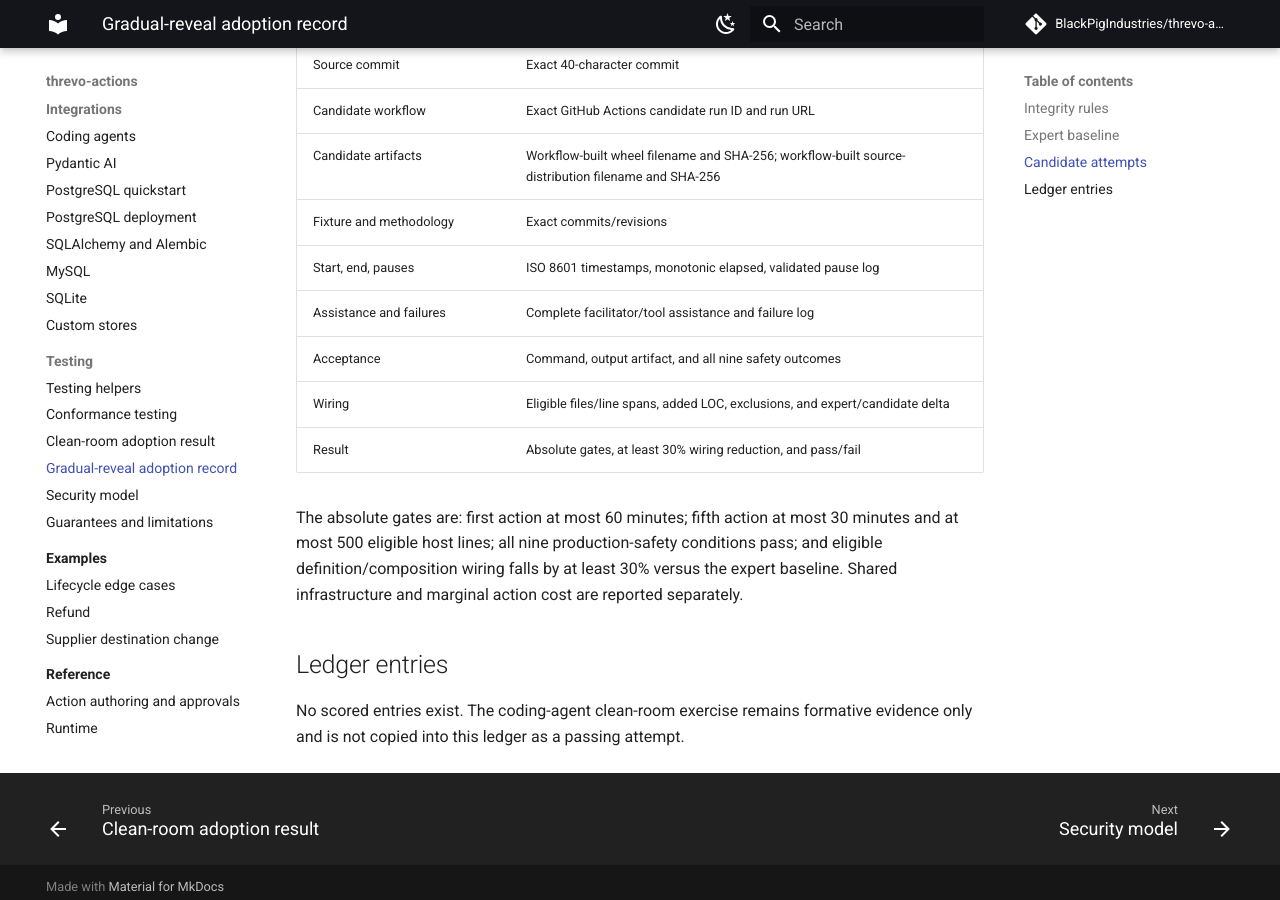
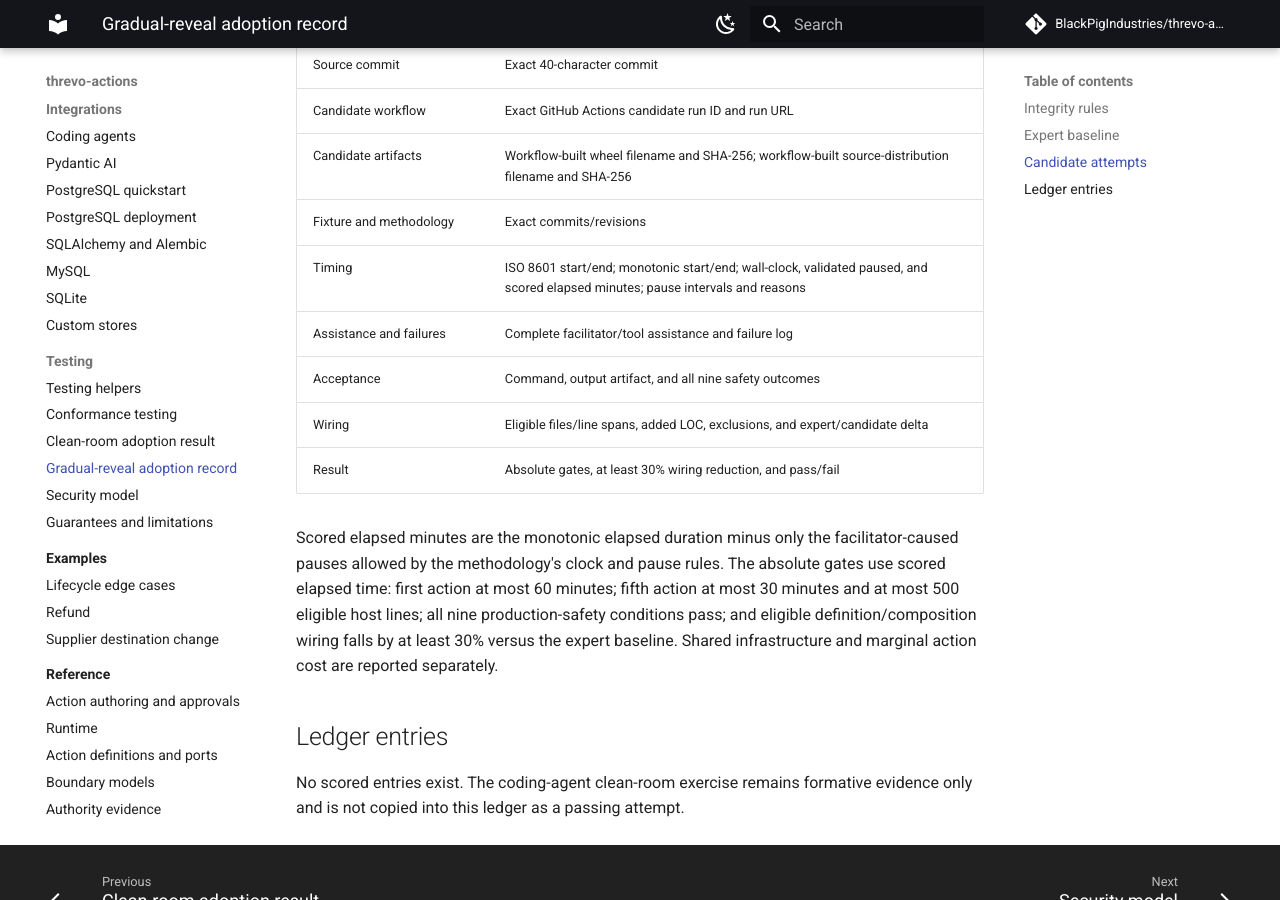
Before and after one commit to BlackPigIndustries/threvo-actions, an MkDocs documentation site: the page built from docs/testing/gradual-reveal-adoption.md, in a window 1280 px wide and 900 px high, scrolled down 1260 px. Built offline with MkDocs 1.6.1 and Material for MkDocs 9.7.7, drawn with Linux system fonts in a browser that asks for light colours; comment, search, counter and statistics services are not loaded.

Commit message:
docs(adoption): make scored timing explicit

```diff
--- a/docs/testing/gradual-reveal-adoption.md
+++ b/docs/testing/gradual-reveal-adoption.md
@@ -48,17 +48,19 @@
 | Candidate workflow | Exact GitHub Actions candidate run ID and run URL |
 | Candidate artifacts | Workflow-built wheel filename and SHA-256; workflow-built source-distribution filename and SHA-256 |
 | Fixture and methodology | Exact commits/revisions |
-| Start, end, pauses | ISO 8601 timestamps, monotonic elapsed, validated pause log |
+| Timing | ISO 8601 start/end; monotonic start/end; wall-clock, validated paused, and scored elapsed minutes; pause intervals and reasons |
 | Assistance and failures | Complete facilitator/tool assistance and failure log |
 | Acceptance | Command, output artifact, and all nine safety outcomes |
 | Wiring | Eligible files/line spans, added LOC, exclusions, and expert/candidate delta |
 | Result | Absolute gates, at least 30% wiring reduction, and pass/fail |
 
-The absolute gates are: first action at most 60 minutes; fifth action at most
-30 minutes and at most 500 eligible host lines; all nine production-safety
-conditions pass; and eligible definition/composition wiring falls by at least
-30% versus the expert baseline. Shared infrastructure and marginal action cost
-are reported separately.
+Scored elapsed minutes are the monotonic elapsed duration minus only the
+facilitator-caused pauses allowed by the methodology's clock and pause rules.
+The absolute gates use scored elapsed time: first action at most 60 minutes;
+fifth action at most 30 minutes and at most 500 eligible host lines; all nine
+production-safety conditions pass; and eligible definition/composition wiring
+falls by at least 30% versus the expert baseline. Shared infrastructure and
+marginal action cost are reported separately.
 
 ## Ledger entries
 
```
Also changed, not shown: 1 other file.
